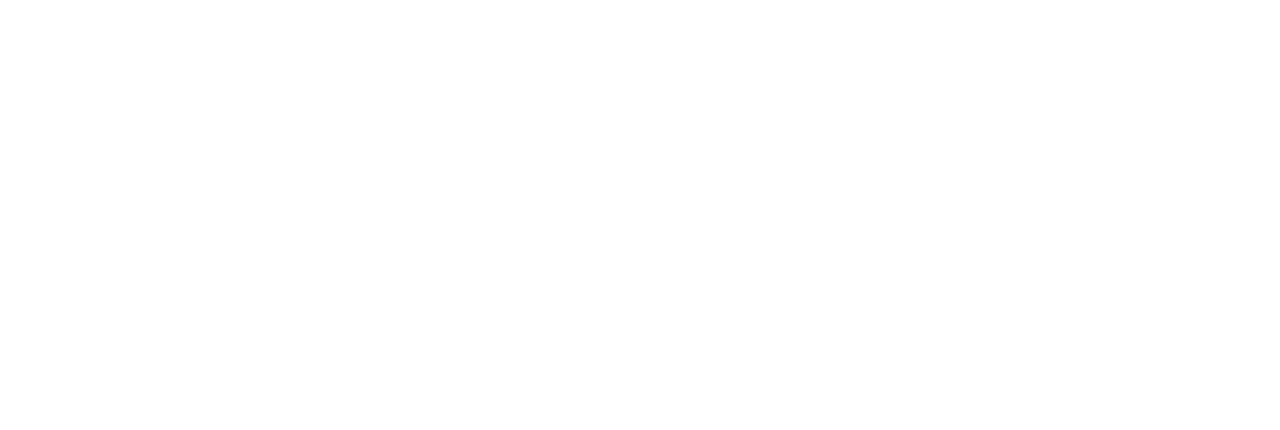
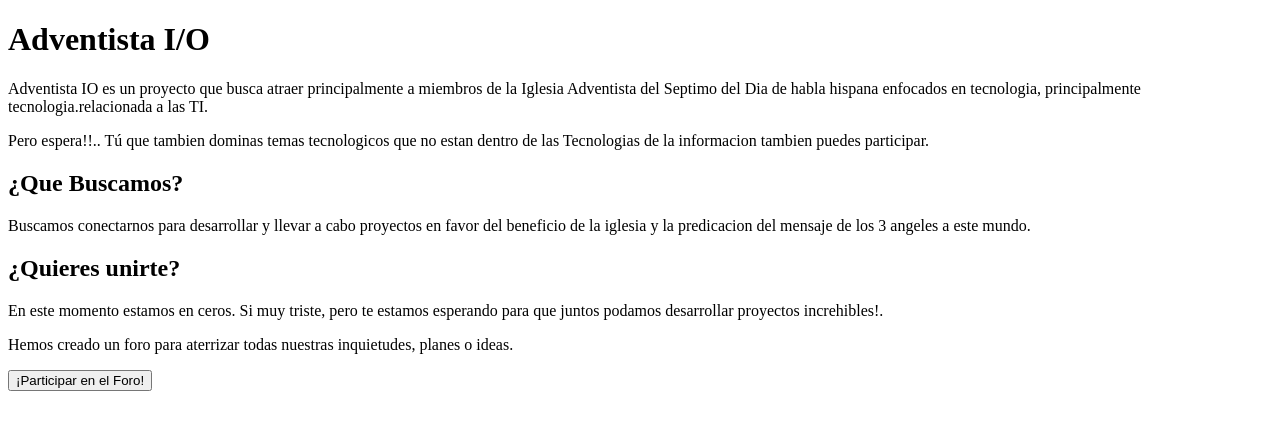
Before and after one commit to adventistaio/index, a plain HTML site: page index.html in a window 1280 px wide. Drawn offline with Linux system fonts and the light colour scheme.

Commit message:
Se agrega contenido a la pagina y un titulo en el encabezado

```diff
--- a/index.html
+++ b/index.html
@@ -1,9 +1,23 @@
 <!DOCTYPE html>
-<html>
+<html lang="es">
 <head>
-	<title></title>
+	<title>Adventista IO</title>
 </head>
 <body>
-
+<header>
+	<h1>Adventista <span class="io">I/O</span></h1>
+</header>
+<section>
+	<p class="description">Adventista IO es un proyecto que busca atraer principalmente a miembros de la Iglesia Adventista del Septimo del Dia de habla hispana enfocados en tecnologia, principalmente tecnologia.relacionada a las TI.</p>
+	<p>Pero espera!!.. Tú que tambien dominas temas tecnologicos que no estan dentro de las Tecnologias de la informacion tambien puedes participar.</p>
+	<h2>¿Que Buscamos?</h2>
+	<p>Buscamos conectarnos para desarrollar y llevar a cabo proyectos en favor del beneficio de la iglesia y la predicacion del mensaje de los 3 angeles a este mundo.</p>
+	<h2>¿Quieres unirte?</h2>
+	<p>En este momento estamos en ceros. Si muy triste, pero te estamos esperando para que juntos podamos desarrollar proyectos increhibles!.</p>
+	<p>Hemos creado un foro para aterrizar todas nuestras inquietudes, planes o ideas.</p>
+	<button>¡Participar en el Foro!</button>
+</section>
+<footer>
+</footer>
 </body>
 </html>
```
